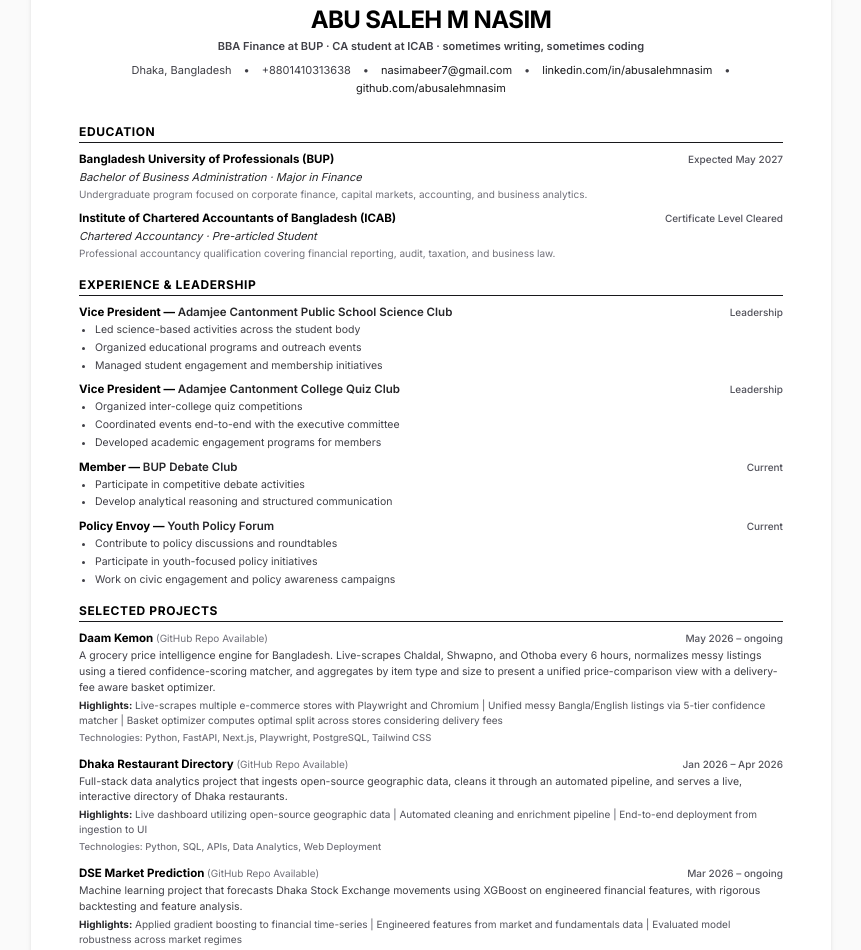
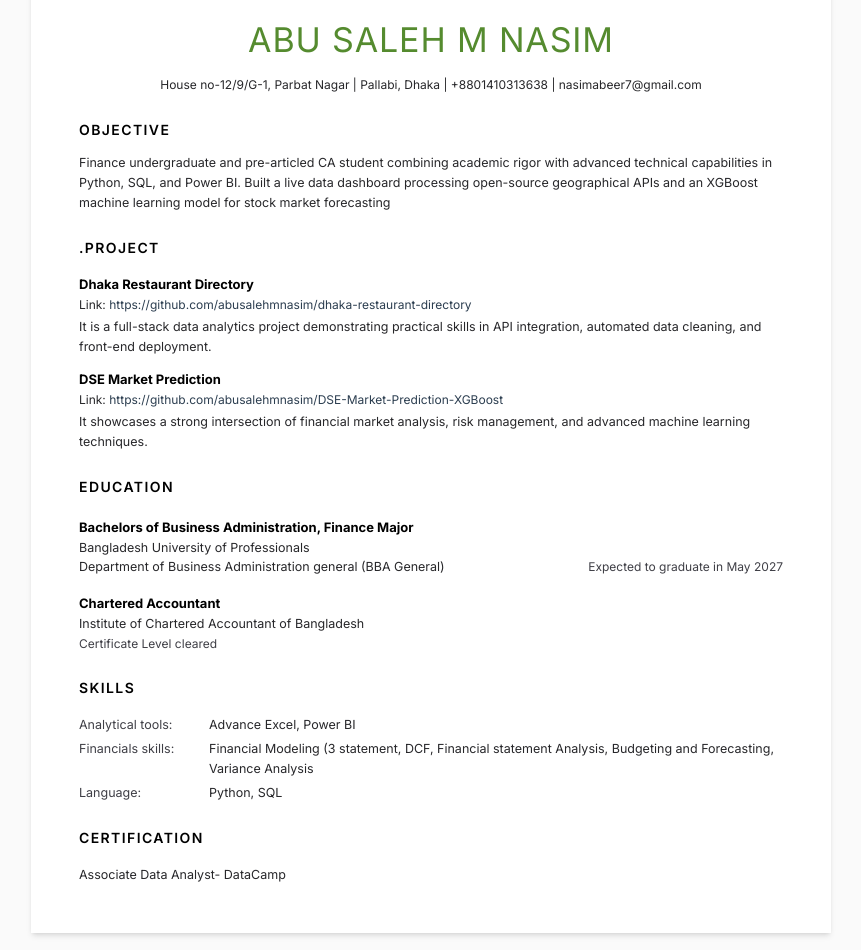
Before and after one commit to abusalehmnasim/portfolio, a Next.js app: page /cv in a window 1280 px wide. Shown: the part 140-1090 px from the top of the page, without its empty margins (209-1070 px from the left). Built offline with nearby package versions, Linux system fonts and the light colour scheme.

Commit message:
style: align CV format and layout exactly with user template PDF

```diff
--- a/src/app/cv/page.tsx
+++ b/src/app/cv/page.tsx
@@ -1,4 +1,4 @@
-import { siteConfig, education, experience, projects, publication, skillGroups, certifications, achievements } from "@/lib/data";
+import { siteConfig, education, projects, skillGroups, certifications } from "@/lib/data";
 
 export const metadata = {
   title: `CV - ${siteConfig.name}`,
@@ -6,175 +6,133 @@
 };
 
 export default function CVPage() {
+  // Hardcoded location formatting exactly as in the template PDF
+  const contactAddress = "House no-12/9/G-1, Parbat Nagar | Pallabi, Dhaka";
+
   return (
-    <div className="min-h-screen bg-zinc-50 py-8 print:py-0 print:bg-white text-zinc-900 font-sans antialiased">
-      {/* Printable page container: A4 size layout, single-column for absolute ATS friendliness */}
-      <div className="mx-auto max-w-[800px] bg-white p-12 shadow-md print:p-0 print:shadow-none print:max-w-none text-xs">
+    <div className="min-h-screen bg-zinc-50 py-10 print:py-0 print:bg-white text-[#2c3e50] font-sans antialiased">
+      {/* Container matching the clean template styling */}
+      <div className="mx-auto max-w-[800px] bg-white p-12 shadow-md print:p-0 print:shadow-none print:max-w-none text-[13px] leading-relaxed">
 
-        {/* Name and Tagline */}
-        <header className="text-center pb-3">
-          <h1 className="text-2xl font-bold text-black tracking-tight uppercase">
-            {siteConfig.name}
+        {/* Name Header - Styled identically (uppercase green-gold color matching the template) */}
+        <header className="text-center pb-6">
+          <h1 className="text-[34px] font-normal tracking-wide text-[#558b2f]">
+            {siteConfig.name.toUpperCase()}
           </h1>
-          <p className="text-[11px] font-semibold text-zinc-700 tracking-normal mt-0.5 print:text-zinc-800">
-            {siteConfig.tagline}
-          </p>
-
-          {/* Contact Details (Plain text for ATS Parsing compliance) */}
-          <div className="mt-2 flex flex-wrap justify-center gap-x-3 gap-y-0.5 text-[11px] text-zinc-700">
-            <span>{siteConfig.location}</span>
-            <span>&bull;</span>
-            <span>{siteConfig.phone}</span>
-            <span>&bull;</span>
-            <span>
-              <a href={`mailto:${siteConfig.email}`} className="text-zinc-900 hover:underline">
-                {siteConfig.email}
-              </a>
-            </span>
-            <span>&bull;</span>
-            <span>
-              <a href={siteConfig.socials.linkedin} target="_blank" rel="noopener noreferrer" className="text-zinc-900 hover:underline">
-                linkedin.com/in/{siteConfig.socials.linkedin.split("/in/")[1]?.replace("/", "") || "linkedin"}
-              </a>
-            </span>
-            <span>&bull;</span>
-            <span>
-              <a href={siteConfig.socials.github} target="_blank" rel="noopener noreferrer" className="text-zinc-900 hover:underline">
-                github.com/{siteConfig.githubUsername}
-              </a>
-            </span>
+          {/* Subheader Contacts: Match exact template string format */}
+          <div className="mt-2 text-[12px] text-zinc-800">
+            {contactAddress} | {siteConfig.phone} | {siteConfig.email}
           </div>
         </header>
 
-        {/* CV Content Section (Single Column for ATS ordering) */}
-        <div className="mt-4 space-y-4">
+        {/* Sections */}
+        <div className="space-y-6">
 
-          {/* Education Section */}
-          <section>
-            <h2 className="border-b border-zinc-900 pb-0.5 text-xs font-bold uppercase tracking-wider text-black">
-              Education
+          {/* Objective Section */}
+          <section className="space-y-1">
+            <h2 className="text-[14px] font-semibold text-black tracking-widest uppercase border-b border-transparent pb-0.5">
+              OBJECTIVE
             </h2>
-            <div className="mt-2 space-y-2">
-              {education.map((edu, idx) => (
-                <div key={idx} className="space-y-0.5">
-                  <div className="flex justify-between items-baseline font-bold text-black">
-                    <span className="text-[11.5px]">{edu.institution}</span>
-                    <span className="text-[10px] text-zinc-600 font-medium">{edu.period}</span>
-                  </div>
-                  <div className="flex justify-between items-baseline text-zinc-800 text-[11px]">
-                    <span className="italic">{edu.degree} &middot; {edu.field}</span>
-                  </div>
-                  <p className="text-[10px] text-zinc-500 leading-normal">{edu.description}</p>
-                </div>
-              ))}
+            <p className="text-zinc-800 text-[12.5px] leading-[1.6] pt-1">
+              Finance undergraduate and pre-articled CA student combining academic rigor with advanced technical capabilities in Python, SQL, and Power BI. Built a live data dashboard processing open-source geographical APIs and an XGBoost machine learning model for stock market forecasting
+            </p>
+          </section>
+
+          {/* Projects Section */}
+          <section className="space-y-2">
+            <h2 className="text-[14px] font-semibold text-black tracking-widest uppercase border-b border-transparent pb-0.5">
+              .PROJECT
+            </h2>
+
+            <div className="space-y-3 pt-1">
+              {/* Dhaka Restaurant Directory */}
+              <div>
+                <h3 className="font-bold text-black text-[13px]">
+                  Dhaka Restaurant Directory
+                </h3>
+                <p className="text-[12px] text-zinc-800">
+                  Link: <a href="https://github.com/abusalehmnasim/dhaka-restaurant-directory" target="_blank" rel="noopener noreferrer" className="hover:underline text-[#2c3e50]">https://github.com/abusalehmnasim/dhaka-restaurant-directory</a>
+                </p>
+                <p className="text-[12.5px] text-zinc-800 leading-[1.6] mt-0.5">
+                  It is a full-stack data analytics project demonstrating practical skills in API integration, automated data cleaning, and front-end deployment.
+                </p>
+              </div>
+
+              {/* DSE Market Prediction */}
+              <div>
+                <h3 className="font-bold text-black text-[13px]">
+                  DSE Market Prediction
+                </h3>
+                <p className="text-[12px] text-zinc-800">
+                  Link: <a href="https://github.com/abusalehmnasim/DSE-Market-Prediction-XGBoost" target="_blank" rel="noopener noreferrer" className="hover:underline text-[#2c3e50]">https://github.com/abusalehmnasim/DSE-Market-Prediction-XGBoost</a>
+                </p>
+                <p className="text-[12.5px] text-zinc-800 leading-[1.6] mt-0.5">
+                  It showcases a strong intersection of financial market analysis, risk management, and advanced machine learning techniques.
+                </p>
+              </div>
             </div>
           </section>
 
-          {/* Professional Experience Section */}
-          <section>
-            <h2 className="border-b border-zinc-900 pb-0.5 text-xs font-bold uppercase tracking-wider text-black">
-              Experience & Leadership
+          {/* Education Section */}
+          <section className="space-y-3">
+            <h2 className="text-[14px] font-semibold text-black tracking-widest uppercase border-b border-transparent pb-0.5">
+              EDUCATION
             </h2>
-            <div className="mt-2 space-y-2">
-              {experience.map((exp, idx) => (
-                <div key={idx} className="space-y-0.5">
-                  <div className="flex justify-between items-baseline font-bold text-black">
-                    <span className="text-[11.5px]">
-                      {exp.role} &mdash; <span className="font-semibold text-zinc-800">{exp.org}</span>
-                    </span>
-                    <span className="text-[10px] text-zinc-600 font-medium">{exp.period}</span>
-                  </div>
-                  <ul className="list-disc pl-4 space-y-0.5 text-[10.5px] text-zinc-700 leading-normal">
-                    {exp.points.map((pt, pIdx) => (
-                      <li key={pIdx}>{pt}</li>
-                    ))}
-                  </ul>
+
+            <div className="space-y-4 pt-1">
+              {/* BUP */}
+              <div className="space-y-0.5 text-[12.5px] text-zinc-800">
+                <h3 className="font-bold text-black text-[13px]">
+                  Bachelors of Business Administration, Finance Major
+                </h3>
+                <p className="leading-tight">Bangladesh University of Professionals</p>
+                <div className="flex justify-between items-baseline leading-normal">
+                  <span>Department of Business Administration general (BBA General)</span>
+                  <span className="text-[12px] text-zinc-700 whitespace-nowrap">Expected to graduate in May 2027</span>
                 </div>
-              ))}
-            </div>
-          </section>
+              </div>
 
-          {/* Projects Section */}
-          <section>
-            <h2 className="border-b border-zinc-900 pb-0.5 text-xs font-bold uppercase tracking-wider text-black">
-              Selected Projects
-            </h2>
-            <div className="mt-2 space-y-2.5">
-              {projects.map((project, idx) => (
-                <div key={idx} className="space-y-0.5">
-                  <div className="flex justify-between items-baseline font-bold text-black">
-                    <span className="text-[11.5px]">
-                      {project.title} <span className="text-[10px] font-normal text-zinc-500">({project.github ? "GitHub Repo Available" : ""})</span>
-                    </span>
-                    <span className="text-[10px] text-zinc-600 font-medium">{project.period}</span>
-                  </div>
-                  <p className="text-[10.5px] text-zinc-700 leading-normal">{project.description}</p>
-                  <div className="text-[10px] text-zinc-600 leading-normal">
-                    <span className="font-bold text-zinc-800">Highlights:</span> {project.highlights.join(" | ")}
-                  </div>
-                  <div className="text-[9.5px] text-zinc-500 font-medium">
-                    Technologies: {project.tech.join(", ")}
-                  </div>
-                </div>
-              ))}
-            </div>
-          </section>
-
-          {/* Research & Publications Section */}
-          <section>
-            <h2 className="border-b border-zinc-900 pb-0.5 text-xs font-bold uppercase tracking-wider text-black">
-              Research & Publications
-            </h2>
-            <div className="mt-2 space-y-1">
-              <div className="flex justify-between items-baseline font-bold text-black">
-                <span className="text-[11.5px]">{publication.title}</span>
-                <span className="text-[10px] text-zinc-600 font-medium">{publication.postedDate.split("-")[0]}</span>
+              {/* ICAB */}
+              <div className="space-y-0.5 text-[12.5px] text-zinc-800">
+                <h3 className="font-bold text-black text-[13px]">
+                  Chartered Accountant
+                </h3>
+                <p className="leading-tight">Institute of Chartered Accountant of Bangladesh</p>
+                <p className="text-zinc-700 text-[12px]">Certificate Level cleared</p>
               </div>
-              <p className="text-[10.5px] text-zinc-800 italic leading-tight">
-                {publication.subtitle}
-              </p>
-              <p className="text-[10px] text-zinc-600 leading-normal">
-                Published on <span className="font-semibold text-zinc-800">{publication.venue}</span> &middot; DOI: {publication.doi}
-              </p>
-              <p className="text-[9.5px] text-zinc-500 leading-normal">
-                <span className="font-bold text-zinc-700">Abstract:</span> {publication.abstract}
-              </p>
             </div>
           </section>
 
           {/* Skills Section */}
-          <section>
-            <h2 className="border-b border-zinc-900 pb-0.5 text-xs font-bold uppercase tracking-wider text-black">
-              Technical Skills & Interests
+          <section className="space-y-2">
+            <h2 className="text-[14px] font-semibold text-black tracking-widest uppercase border-b border-transparent pb-0.5">
+              SKILLS
             </h2>
-            <div className="mt-2 space-y-1 text-[10.5px] text-zinc-700">
-              {skillGroups.map((group, idx) => (
-                <div key={idx} className="flex">
-                  <span className="font-bold text-black min-w-[140px]">{group.name}:</span>
-                  <span>{group.items.join(", ")}</span>
-                </div>
-              ))}
+
+            <div className="space-y-1 pt-1 text-[12.5px] text-zinc-800 leading-[1.6]">
+              <div className="flex">
+                <span className="min-w-[130px] text-zinc-700">Analytical tools:</span>
+                <span>Advance Excel, Power BI</span>
+              </div>
+              <div className="flex">
+                <span className="min-w-[130px] text-zinc-700">Financials skills:</span>
+                <span>Financial Modeling (3 statement, DCF, Financial statement Analysis, Budgeting and Forecasting, Variance Analysis</span>
+              </div>
+              <div className="flex">
+                <span className="min-w-[130px] text-zinc-700">Language:</span>
+                <span>Python, SQL</span>
+              </div>
             </div>
           </section>
 
-          {/* Certifications & Achievements Section */}
-          <section>
-            <h2 className="border-b border-zinc-900 pb-0.5 text-xs font-bold uppercase tracking-wider text-black">
-              Certifications & Achievements
+          {/* Certifications Section */}
+          <section className="space-y-2">
+            <h2 className="text-[14px] font-semibold text-black tracking-widest uppercase border-b border-transparent pb-0.5">
+              CERTIFICATION
             </h2>
-            <div className="mt-2 space-y-1 text-[10.5px] text-zinc-700">
-              {certifications.map((cert, idx) => (
-                <div key={idx} className="flex">
-                  <span className="font-bold text-black min-w-[140px]">{cert.issuer}:</span>
-                  <span>{cert.title} &mdash; <span className="text-zinc-500 text-[10px]">{cert.description}</span></span>
-                </div>
-              ))}
-              {achievements.map((ach, idx) => (
-                <div key={idx} className="flex">
-                  <span className="font-bold text-black min-w-[140px]">{ach.title}:</span>
-                  <span>{ach.description}</span>
-                </div>
-              ))}
+
+            <div className="pt-1 text-[12.5px] text-zinc-800 leading-[1.6]">
+              Associate Data Analyst- DataCamp
             </div>
           </section>
 
```
Also changed, not shown: 1 other file (tests, documents, lock files or other folders).
